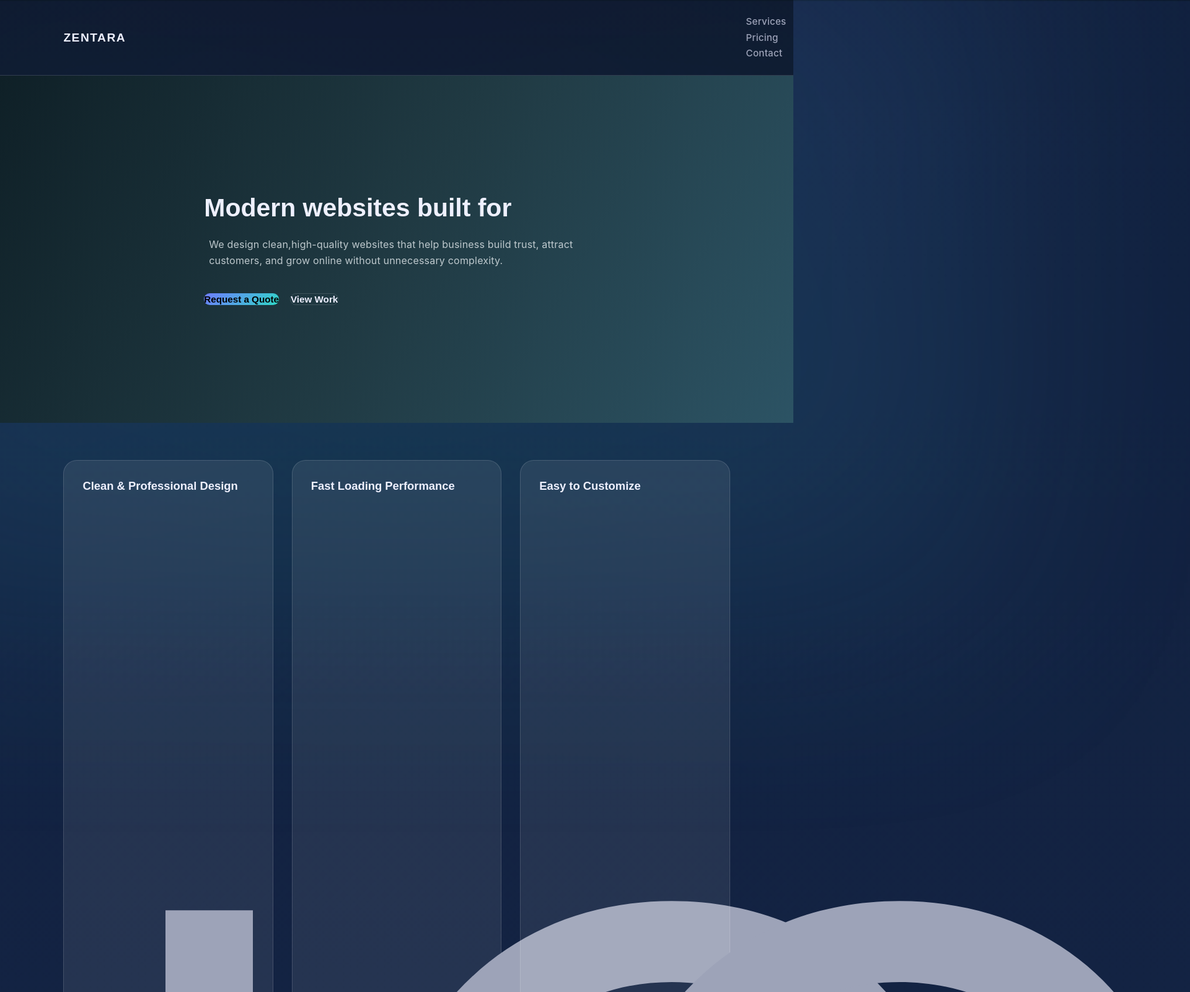
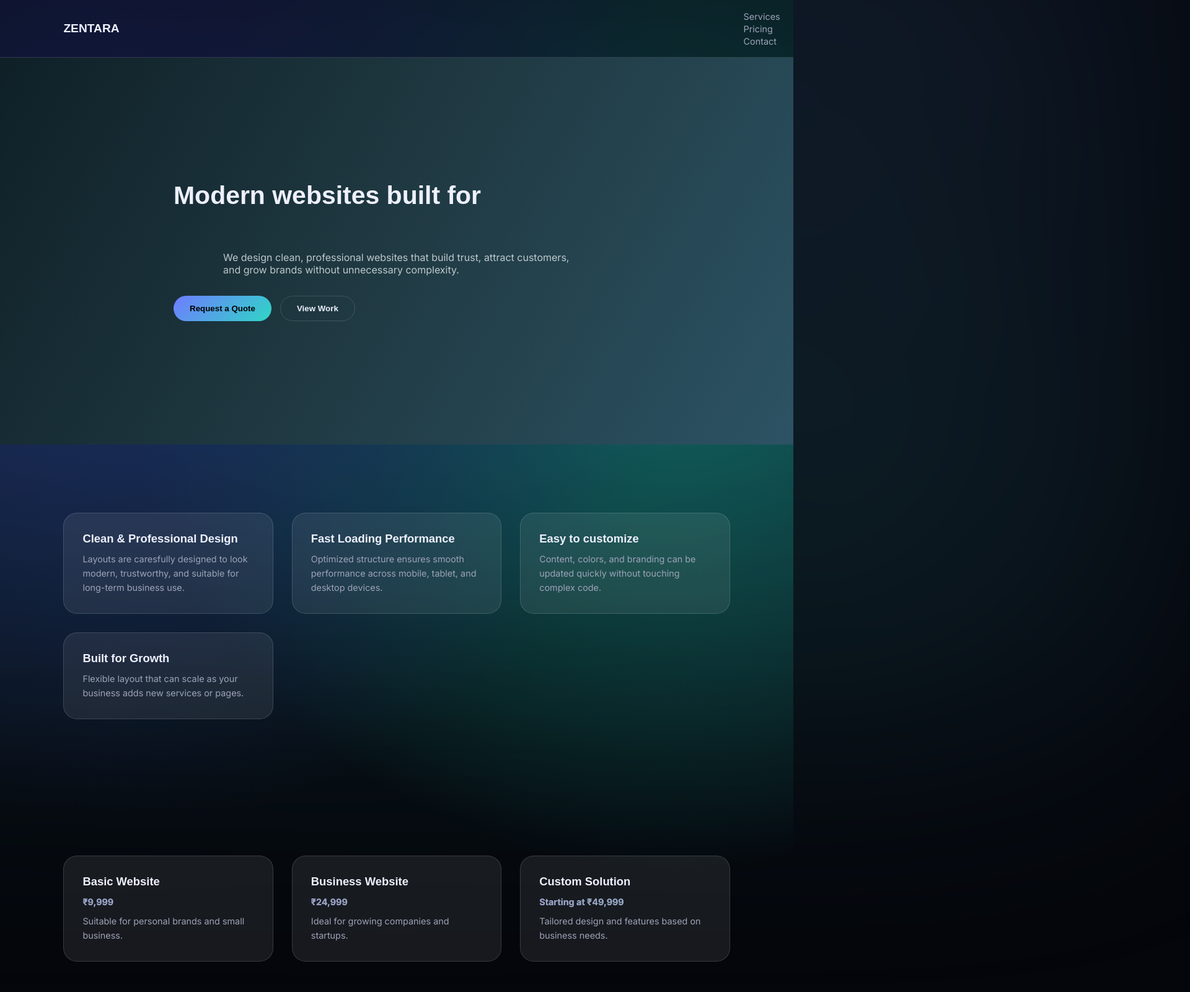
Before and after one commit to Madiha-Maha/ZENTARA, a plain HTML site: page index.html in a window 1280 px wide. Shown: the top 1600 px of the page at 62% size, 1920 px wide, since content can reach past the window. Drawn offline with Linux system fonts and the light colour scheme; a web font is replaced by a local one.

Commit message:
Add files via upload

```diff
--- a/index.html
+++ b/index.html
@@ -1,11 +1,11 @@
 <!DOCTYPE html>
 <html lang="en">
     <head>
-        <meta charset="UTF-8" />
-        <meta name="viewport" content="width=device-width" initial-scale="1.0">
-        <title>ZENTARA - Modern Business Website</title>
-        <link href="https://fonts.googleapis.com/css2?family=Inter/;wght@400;500;600;700;800&family=Space+Grotesk:wght@500;600;700&display=swap" rel="stylesheet">
-        <link rel="stylesheet" href="style.css">
+        <meta charset="UTF-8">
+        <meta name="viewport" content="width=device-width, initial-scale=1.0">
+        <title>ZENTARA - Modern Business</title>
+        <link href="https://fonts.googleapis.com/css2?family=Inter:wght@400;500;600;700&family=Space-Grotesk:wght@600;700&display=swap" rel="stylesheet"></link>
+        <link rel="stylesheet" href="style.css"></link>
 <header>
     <h1>ZENTARA</h1>
     <nav>
@@ -14,13 +14,14 @@
         <a href="#contact">Contact</a>
     </nav>
 </header>
+
 <section class="hero">
     <div class="hero-box">
         <h2>Modern websites built for <span>real businesses</span></h2>
-                <p>We design clean,high-quality websites that help business build trust, attract customers, and grow online without unnecessary complexity.</p>
+            <p> We design clean, professional websites that build trust, attract customers, and grow brands without unnecessary complexity.</p>
             <div class="actions">
                 <button class="btn">Request a Quote</button>
-                <button class="btn" style="background: transparent;color: var(--text);border: 1px solid var(--border);">View Work</button>
+                <button class="btn" style="background:none;border:1px solid var(--border);color:var(--text)">View Work</button>
             </div>
     </div>
 </section>
@@ -29,27 +30,20 @@
     <div class="grid">
         <div class="card">
             <h3>Clean & Professional Design</h3>
-                    <p>Layouts are carefully designed to look modern, trustworthy, and suitable for long-term business use.</p>
+            <p>Layouts are caresfully designed to look modern, trustworthy, and suitable for long-term business use.</p>
         </div>
         <div class="card">
             <h3>Fast Loading Performance</h3>
             <p>Optimized structure ensures smooth performance across mobile, tablet, and desktop devices.</p>
         </div>
         <div class="card">
-                    <h3>Easy to Customize</h3>
+            <h3>Easy to customize</h3>
             <p>Content, colors, and branding can be updated quickly without touching complex code.</p>
         </div>
         <div class="card">
             <h3>Built for Growth</h3>
-                    <p>Flexible layout that can be scale as your business adds new services or pages.</p>
+            <p>Flexible layout that can scale as your business adds new services or pages.</p>
         </div>
-            </div>
-        </section>
-
-        <section class="hero">
-            <div class="hero-content">
-                <h1>Layered</h1>
-                <p>Modern parallax scrolling experience</p>
     </div>
 </section>
 
@@ -58,7 +52,7 @@
         <div class="card">
             <h3>Basic Website</h3>
             <p class="price">&#8377;9,999</p>
-                    <p>Suitable for personal brands and small businesses.</p>
+            <p>Suitable for personal brands and small business.</p>
         </div>
         <div class="card">
             <h3>Business Website</h3>
@@ -76,12 +70,8 @@
 <section>
     <div class="stats">
         <div>
-                    <h4>3*</h4>
+            <h4>3&times;</h4>
             <p>Better engagement</p>
-                </div>
-                <div>
-                    <h4>98%</h4>
-                    <p>Client satisfaction</p>
         </div>
         <div>
             <h4>100%</h4>
@@ -100,7 +90,25 @@
 </section>
 
 <footer>
-            &copy; 2025 ZENTARA studio. All right reseved.
+    &copy; 2025 ZENTARA Studio. All rights reserved.
 </footer>
+
+
+
+
+
+
+
+
+
+
+
+
+
+
+
+
+
+
     </head>
 </html>
--- a/style.css
+++ b/style.css
@@ -1,3 +1,4 @@
+
 :root{
     --bg:#05060b;
     --glass:rgba(255,255,255,0.08);
@@ -16,35 +17,23 @@
 
 html{scroll-behavior: smooth;}
 
-html{
-    font-size: 16px;
-}
-
-
-
 body{
     font-family: 'Inter' ,sans-serif;
-    background: radial-gradient(circle at 15% 15%,#1a1d52,transparent 40%),
-     radial-gradient(circle at 85% 20%,#0c5f56,transparent 40%),
+    background: radial-gradient(circle at 15% 15%,#1a1f5f,transparent 40%),
+                radial-gradient(circle at 85% 20%,#0c5f56,transparent 40%),
     var(--bg);
-    line-height: 1.6;
-    margin: 0;
-    letter-spacing: 0.2px;
     color:var(--text);
     overflow-x: hidden;
 }
 body::before{
     content: "";
     position: fixed;
-    inset: -25%;
+    inset: -45%;
     background: conic-gradient(from 0deg,var(--primary),var(--accent),var(--primary));
-    font-size: clamp(4rem,12vw,9rem);
     opacity: .12;
-    filter: blur(160px);
-    line-height: 1;
+    filter: blur(200px);
     animation: spin 40s linear infinite;
     z-index: -1;
-    pointer-events: none;
 }
 
 
@@ -56,37 +45,31 @@ header{
     display: flex;
     justify-content: space-between;
     align-items: center;
-    padding: 22px 8%;
+    padding: 16px 8%;
     background: rgba(0,0,0,.38);
-
+    backdrop-filter: blur(16px);
     border-bottom: 1px solid var(--border);
 }
 
 header h1{
     font-family: 'Space-Grotesk',sans-serif;
-    letter-spacing: 1.5px;
     font-size: 1.2rem;
 }
 
 nav a{
-    margin-left: 26px;
+    margin-left: 22px;
     text-decoration: none;
     color: var(--muted);
-    font-weight: 500;
-    font-size: .95rem;
+    font-size: .9rem;
 }
 
 nava:hover{color:var(--text)}
 
-*{
-    box-sizing: border-box;
-}
+.btn{
+    padding: 12px 26px;
+    border-radius: 40px;
+    border: none;
 
-.btn{
-    padding: 0.7rem,1.2rem;
-    border-radius: 50px;
-    border: none;
-    font-size: 0.95rem;
     font-weight: 600;
     cursor: pointer;
     color: #000;
@@ -94,24 +77,27 @@ nava:hover{color:var(--text)}
 }
 
 .hero{
-    min-height: 70vh;
+    min-height: 78vh;
     display: flex;
     align-items: center;
     justify-content: center;
     background: linear-gradient(120deg, #0f2027, #203a43, #2c5364);
     padding: 0 8%;
-    overflow: hidden;
-    background-attachment: fixed;
+}
+
+.hero h2{
+    font-family: 'Space Grotesk',sans-serif;
+    font-size: clamp(2.4rem,4.5vw,3.6rem);
+    line-height: 1.15;
+}
+.hero-box{
+    max-width: 680px;
 }
 
 section{
     position: relative;
     overflow: visible;
-    padding: 90px 8%;
-}
-
-*{
-    transform: none;
+    padding: 80px 8;
 }
 
 h1,h2,h3{
@@ -139,7 +125,7 @@ h1,h2,h3{
 .hero h2{
     font-family: 'Space-Grotesk',sans-serif;
     font-size: clamp(2rem,3.2vw,3.1rem);
-    line-height: 1.;
+    line-height: 1.15;
     font-weight: 700;
 }
 
@@ -150,18 +136,18 @@ h1,h2,h3{
 }
 
 .hero p{
-    margin-top: 22px;
+    margin-top: 18px;
     font-size: 1rem;
     color: #cfd8dc;
     margin-inline: auto;
     opacity: 0.9;
-    max-width: 60ch;
+    max-width: 560px;
 }
 
 .hero .actions{
-    margin-top: 40px;
+    margin-top: 32px;
     display: flex;
-    gap: 18px;
+    gap: 14px;
     flex-wrap: wrap;
 }
 
@@ -195,84 +181,60 @@ section{padding: 110px 8%;}
 
 .card p{
     color: var(--muted);
-    font-size: 95rem;
+    font-size: .9rem;
     line-height: 1.6;
 }
 
 .price{
-    font-size: 2.4rem;
-    font-weight: 800;
-    margin: 10px 0;
-    background: linear-gradient(135deg),var(--primary),var(--accent);
+    font-size: 2rem;
+    font-weight: 700;
+    margin: 8px 0;
+    background: linear-gradient(135deg,var(--primary),var(--accent));
     -webkit-background-clip: text;
     color: transparent;
 }
 
 .stats{
     display: grid;
-    grid-template-columns: repeat(auto-fit,minmax(200px,1fr));
-    gap: 30px;
-    font-size: 2rem;
-    font-weight: 700;
+    grid-template-columns: repeat(auto-fit,minmax(180px,1fr));
+    gap: 24px;
     text-align: center;
 }
 
 .stats h4{
-    font-size: 2.6rem;
+    font-size: 2.2rem;
     font-weight: 800;
-    background: linear-gradient(135deg),var(--primary),var(--accent);
+    background: linear-gradient(135deg,var(--primary),var(--accent));
     -webkit-background-clip: text;
     color: transparent;
 }
 
 form{
-    max-width: 520px;
+    max-width: 480px;
     margin: auto;
     display: grid;
-    gap: 18px;
+    gap: 14px;
 }
 
 input,textarea{
     background: rgba(255,255,255,0.06);
     border: 1px solid var(--border);
-    border-radius: 14px;
-    padding: 14px 16px;
+    border-radius: 12px;
+    padding: 12px 16px;
     color: var(--text);
-    font-family: inherit;
-    font-size: .95rem;
 }
 
-textarea{resize: none;height: 120px;}
 
 footer{
-    padding: 60px 8%;
+    padding: 40px 8%;
     text-align: center;
     background: rgba(255,255,255,0.45);
     border-top: 1px solid var(--border);
     color: var(--muted);
-    font-size: .9rem;
+    font-size: .8.5rem;
 }
 
 @media(max-width:768px){
-    header{flex-direction: column;gap: 14px;}
-    nav a{margin: 0 12px;}
-    .hero{padding-top: 70px;}
+    header{flex-direction: column;gap: 10px;}
+    nav a{margin: 0 10px;}
 }
-
-*{
-    transform: none;
-}
-
-h1, h2, h3, h4,h5,h6{
-    font-size: 1.6rem;
-    line-height: 1.2;
-    letter-spacing: normal;
-}
-
-p, a, span, button{
-    font-size: 0.95rem;
-}
-
-section{
-    padding: 60px 8%;
-}
```
Lines whose indentation alone changed are shown as unchanged.
